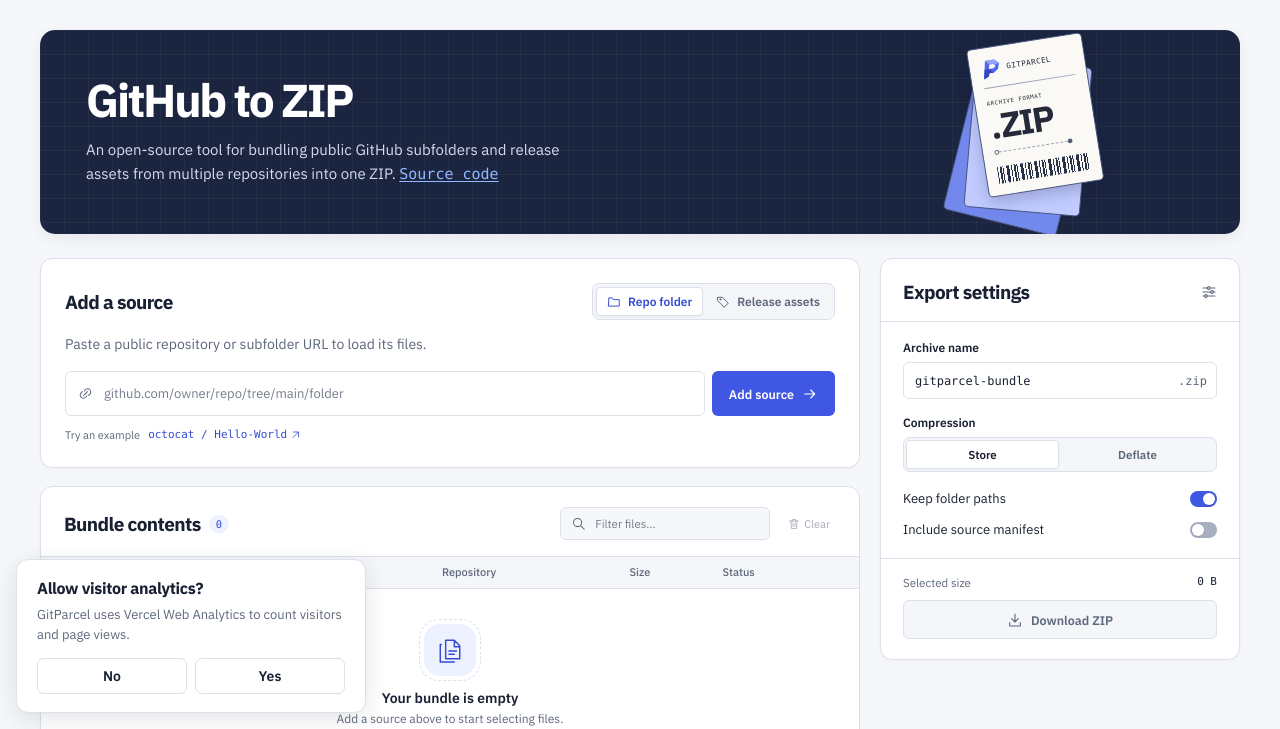
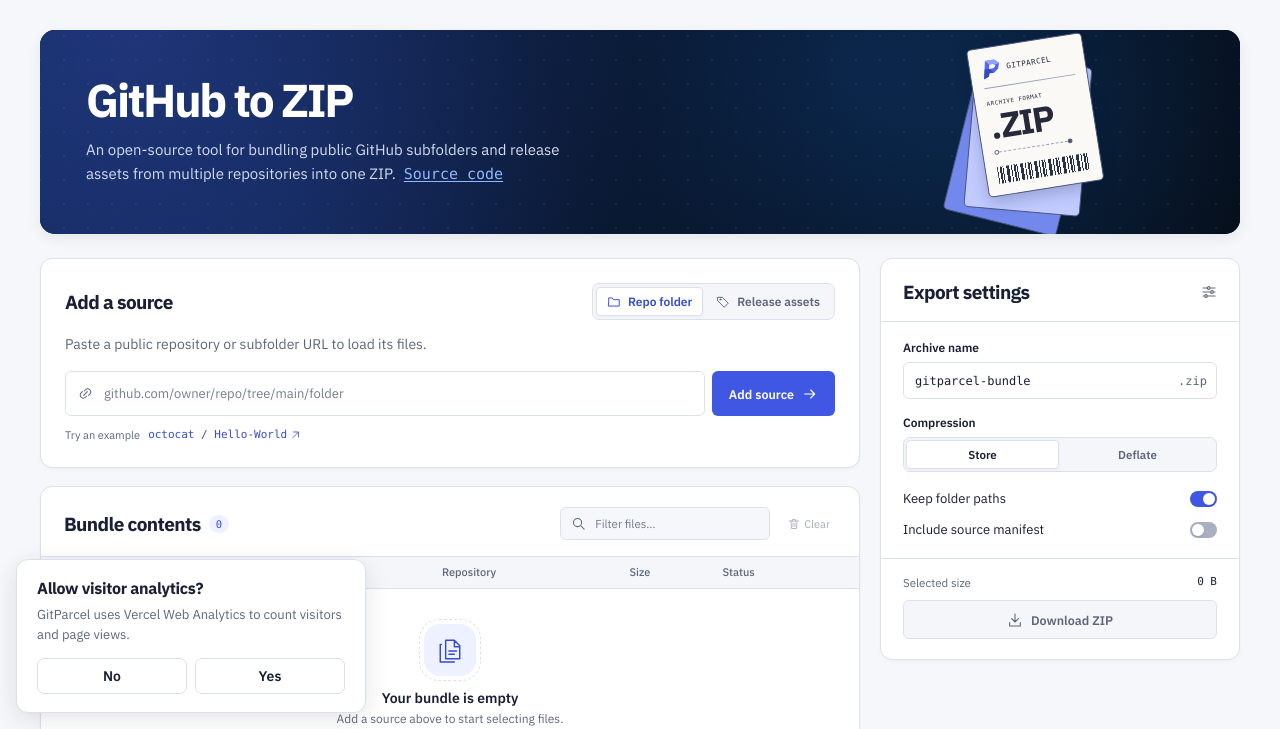
Before and after one commit to kawrae/gitparcel, a website with bundled scripts: page public/index.html in a window 1280 px wide. Shown: the part 71-800 px from the top of the page. Built offline with nearby package versions, Linux system fonts and the light colour scheme.

Commit message:
style: refine banner with dark gradient and logo-inspired indigo glow

```diff
--- a/public/style.css
+++ b/public/style.css
@@ -299,27 +299,52 @@ main {
   margin-block: 32px;
 }
 .hero {
+  position: relative;
+  isolation: isolate;
   overflow: hidden;
   display: grid;
   grid-template-columns: minmax(0, 1fr) minmax(240px, 38%);
   align-items: center;
   min-height: 204px;
-  background-color: #1b2540;
-  background-image:
-    linear-gradient(to right, #ffffff0b 1px, transparent 1px),
-    linear-gradient(to bottom, #ffffff0b 1px, transparent 1px);
-  background-size: 24px 24px;
+  background: #06112a;
   color: #fff;
   border-radius: 15px;
   box-shadow: 0 5px 14px #19274513;
 }
+.hero::before {
+  position: absolute;
+  z-index: -1;
+  inset: 0;
+  content: '';
+  background-image:
+    radial-gradient(circle at 8% 0%, #5267ee38 0, transparent 46%),
+    radial-gradient(circle at 82% 42%, #1678d936 0, #1678d912 24%, transparent 48%),
+    radial-gradient(circle at 18% 105%, #1c3e9b33 0, transparent 34%),
+    radial-gradient(circle at 68% 18%, #1554a626 0, transparent 28%),
+    radial-gradient(circle, #ffffff12 1px, transparent 1.2px),
+    linear-gradient(115deg, #102858 0%, #09172f 52%, #05070d 100%);
+  background-size:
+    auto,
+    auto,
+    auto,
+    auto,
+    24px 24px,
+    auto;
+  background-position: center;
+}
 .hero-copy {
+  position: relative;
+  z-index: 1;
   padding: 32px 0 34px clamp(25px, 3.6vw, 55px);
+}
+.parcel-art {
+  z-index: 1;
 }
 :root[data-theme='dark'] .hero p {
   color: var(--muted);
 }
 .source-link {
+  margin-inline-start: 0.3em;
   color: #91b9ff;
   font-family: var(--mono);
   white-space: nowrap;
```
